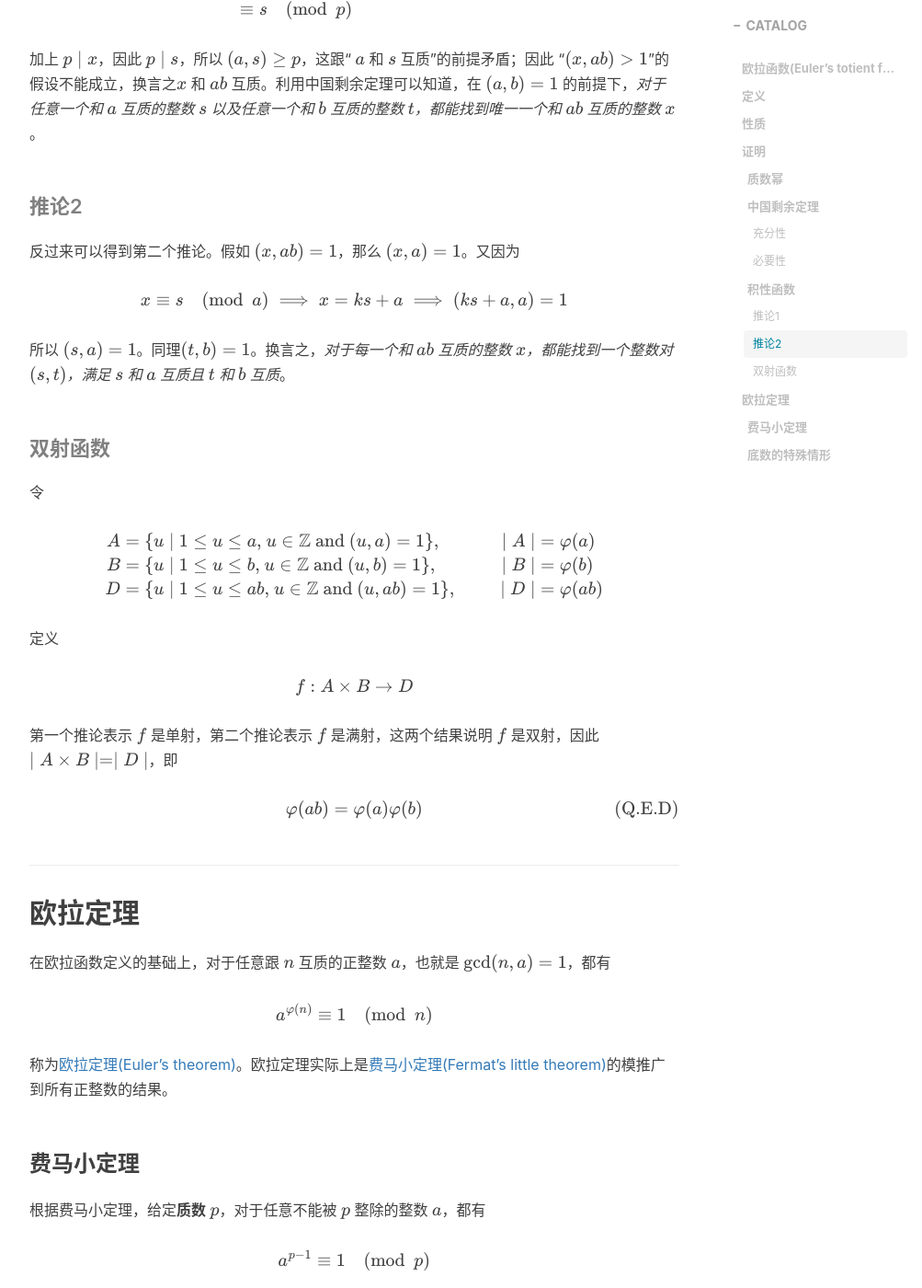
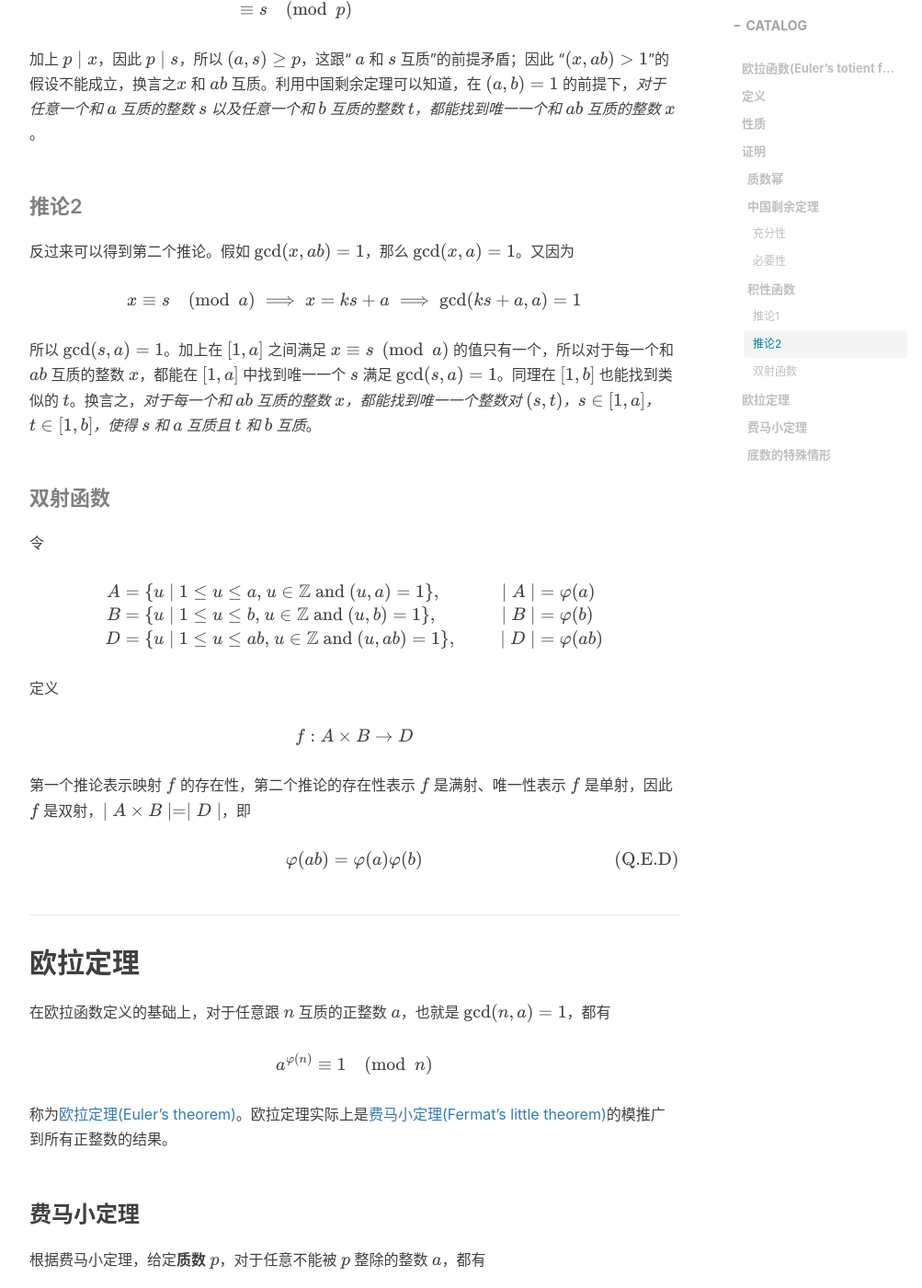
Before and after one commit to kayoch1n/kayoch1n.github.io, a Jekyll site: the page built from _posts/2021-11-27-eulers-function.markdown, in a window 1280 px wide and 1400 px high, scrolled down 4632 px. Shown: the whole window at 92% size, without its empty margins (233-1236 px from the left). Built offline with Jekyll 4.4.1, drawn with Linux system fonts in a browser that asks for light colours; nearby versions of some CDN libraries; comment, search, counter and statistics services are not loaded.

Commit message:
Update an article

```diff
--- a/_posts/2021-11-27-eulers-function.markdown
+++ b/_posts/2021-11-27-eulers-function.markdown
@@ -185,13 +185,14 @@ $$
 
 #### 推论2
 
-反过来可以得到第二个推论。假如 $(x,ab)=1$，那么 $(x,a)=1$。又因为
+反过来可以得到第二个推论。假如 $\gcd(x,ab)=1$，那么 $\gcd(x,a)=1$。又因为
 
 $$
-x\equiv s\pmod a\implies x=ks+a\implies (ks+a,a)=1
+x\equiv s\pmod a\implies x=ks+a\implies \gcd(ks+a,a)=1
 $$
 
-所以 $(s,a)=1$。同理$(t,b)=1$。换言之，_对于每一个和 $ab$ 互质的整数 $x$，都能找到一个整数对 $(s,t)$，满足 $s$ 和 $a$ 互质且 $t$ 和 $b$ 互质_。
+所以 $\gcd(s,a)=1$。加上在 $[1,a]$ 之间满足 $x\equiv s\pmod a$ 的值只有一个，所以对于每一个和 $ab$ 互质的整数 $x$，都能在 $[1,a]$ 中找到唯一一个 $s$ 满足 $\gcd(s,a)=1$。同理在 $[1,b]$ 也能找到类似的 $t$。换言之，_对于每一个和 $ab$ 互质的整数 $x$，都能找到唯一一个整数对 $(s,t)$，$s\in[1,a]$，$t\in[1,b]$，使得 $s$ 和 $a$ 互质且 $t$ 和 $b$ 互质_。
+
 
 #### 双射函数
 
@@ -211,7 +212,7 @@ $$
 f:A\times B\to D
 $$
 
-第一个推论表示 $f$ 是单射，第二个推论表示 $f$ 是满射，这两个结果说明 $f$ 是双射，因此 $\mid A\times B\mid =\mid D\mid $，即
+第一个推论表示映射 $f$ 的存在性，第二个推论的存在性表示 $f$ 是满射、唯一性表示 $f$ 是单射，因此 $f$ 是双射，$\mid A\times B\mid =\mid D\mid $，即
 
 $$\varphi(ab)=\varphi(a)\varphi(b)\tag{Q.E.D}$$
 
```
